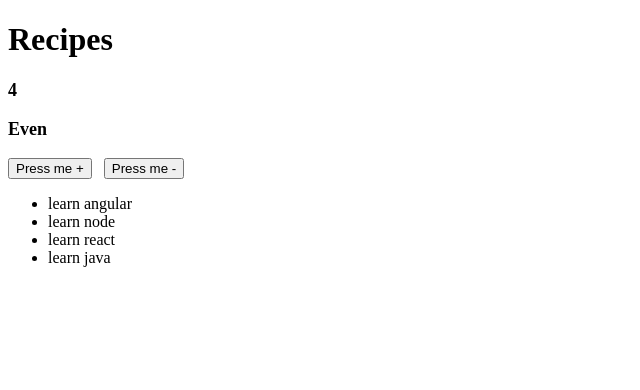
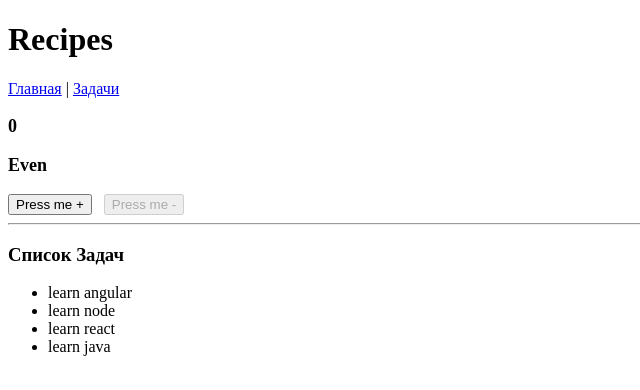
Before and after one commit to ferikand/recipes-angular-learning, an Angular app: page /tasks in a window 1280 px wide. Shown: the top 390 px of the page, without its empty margins (0-640 px from the left). Built offline with nearby package versions, Linux system fonts and the light colour scheme.

Commit message:
feat: add routing and task list component

```diff
--- a/src/app/app.config.ts
+++ b/src/app/app.config.ts
@@ -1,5 +1,9 @@
 import { ApplicationConfig } from '@angular/core';
+import { provideRouter } from '@angular/router';
+import { routes } from './app.routes';
 
 export const appConfig: ApplicationConfig = {
-  providers: []
+  providers: [
+    provideRouter(routes)
+  ]
 };
--- a/src/app/app.html
+++ b/src/app/app.html
@@ -1,11 +1,12 @@
 <h1>{{ title }}</h1>
-<app-counter [startValue]="tasks.length"></app-counter>
-@if (tasks.length > 0) {
-    <ul>
-        @for (task of tasks; track task.id) {
-            <li>{{ task.title }}</li>
-        }
-    </ul>
-} @else {
-    <p>Tasks list is empty</p>
-}
+
+<nav>
+    <a routerLink="/">Главная</a> |
+    <a routerLink="/tasks">Задачи</a>
+</nav>
+
+<app-counter [startValue]="0"></app-counter>
+
+<hr>
+
+<router-outlet></router-outlet>
--- a/src/app/app.ts
+++ b/src/app/app.ts
@@ -1,21 +1,16 @@
-import {Component} from '@angular/core';
-import {CounterComponent} from './CounterComponent';
-import {TaskService} from "./task.service";
+import { Component } from '@angular/core';
+import { CounterComponent } from './CounterComponent';
+import { RouterOutlet, RouterLink } from "@angular/router";
 
 @Component({
     selector: 'app-root',
+    standalone: true,
     templateUrl: './app.html',
     styleUrl: './app.css',
-    imports: [CounterComponent]
+    imports: [CounterComponent, RouterOutlet, RouterLink]
 })
 export class App {
     title = 'Recipes';
-    // Объявляем свойство tasks
-    tasks: { id: number, title: string }[];
 
-    // Внедряем сервис в конструкторе
-    constructor(private readonly taskService: TaskService) {
-        // Инициализируем свойство tasks данными из сервиса
-        this.tasks = this.taskService.getTasks();
-    }
+    constructor() { }
 }
--- /dev/null
+++ b/src/app/task-list.component.ts
@@ -0,0 +1,28 @@
+import {Component} from '@angular/core';
+import {CommonModule} from '@angular/common';
+import {TaskService} from './task.service';
+
+@Component({
+    selector: 'app-task-list',
+    standalone: true,
+    imports: [CommonModule],
+    template: `
+        <h3>Список Задач</h3>
+        @if (tasks.length > 0) {
+            <ul>
+                @for (task of tasks; track task.id) {
+                    <li>{{ task.title }}</li>
+                }
+            </ul>
+        } @else {
+            <p>Список задач пуст!</p>
+        }
+    `
+})
+export class TaskListComponent {
+    tasks: { id: number, title: string }[];
+
+    constructor(private readonly taskService: TaskService) {
+        this.tasks = this.taskService.getTasks();
+    }
+}
```
Also changed, not shown: src/app/app.routes.ts (+2 -7 lines).
